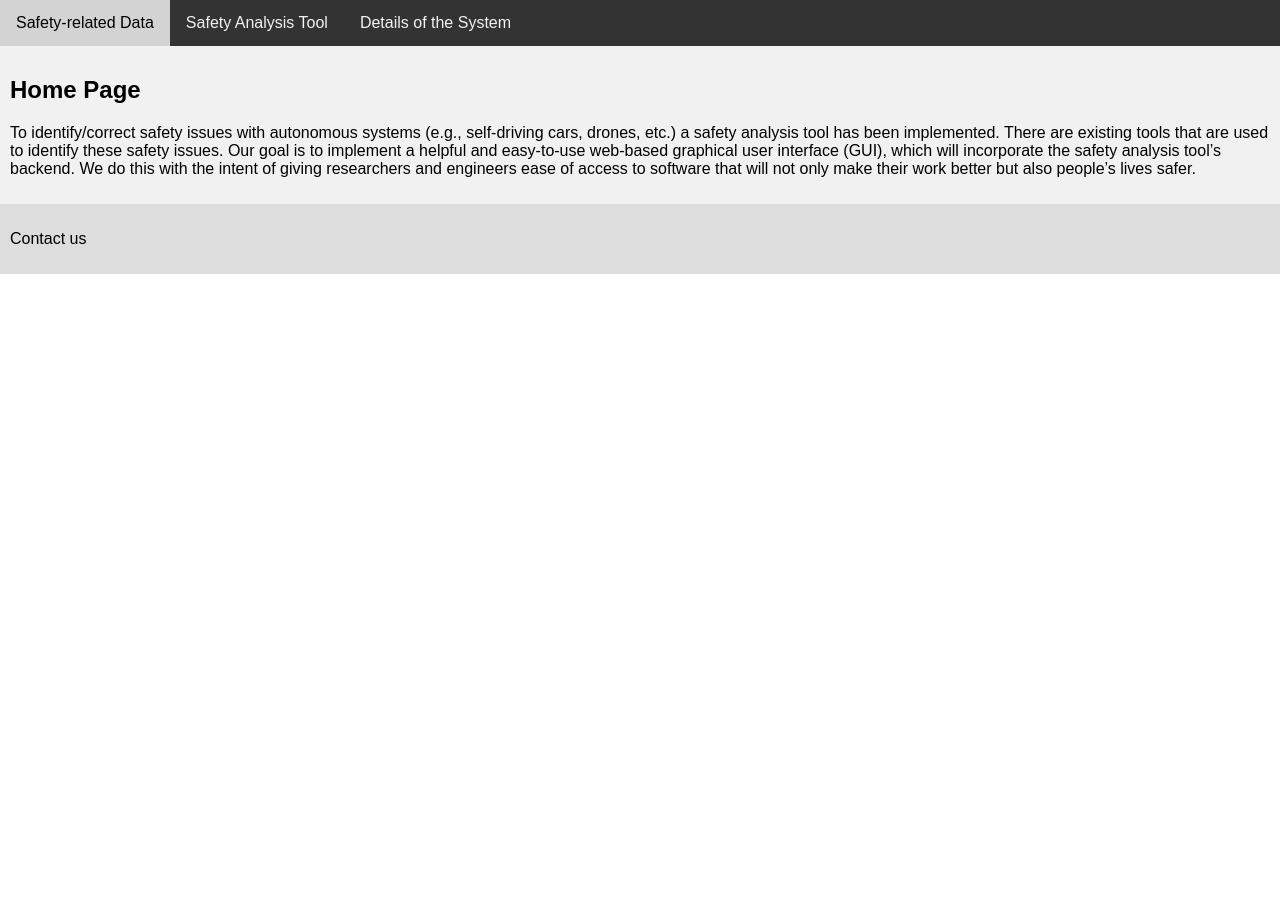
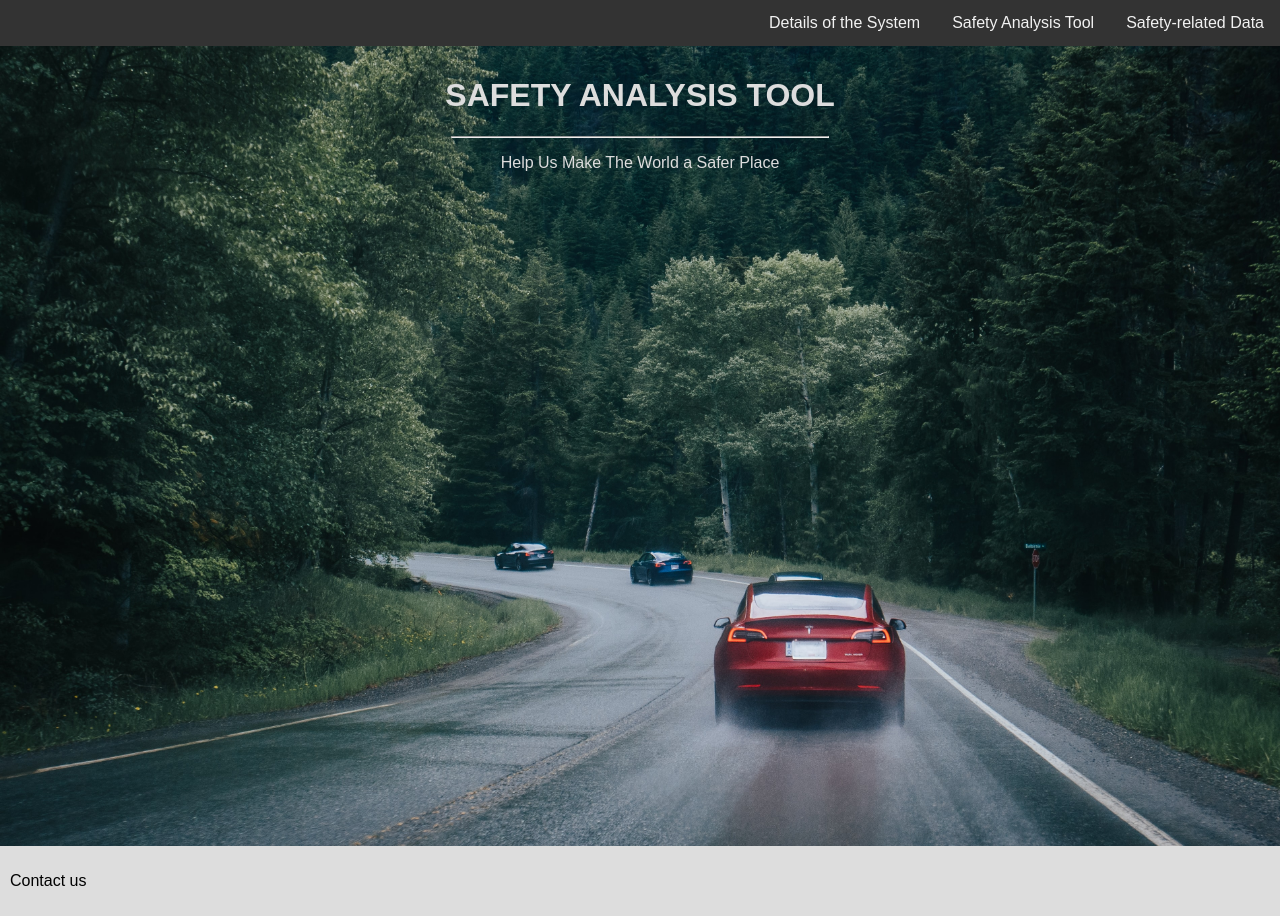
Before and after one commit to littleSky770/CapstoneProject, a Flask app: page / in a window 1280 px wide. Before the commit the page ends 274 px from the top, so only its background shows below. Run offline with Flask 2, Linux system fonts and the light colour scheme.

Commit message:
added/edited home page

```diff
--- a/proj/templates/index.html
+++ b/proj/templates/index.html
@@ -23,7 +23,7 @@
 
             /* Style the topnav links */
             .topnav a {
-                float: left;
+                float: right;
                 display: block;
                 color: #f2f2f2;
                 text-align: center;
@@ -41,6 +41,22 @@
             .content {
                 background-color: #f1f1f1;
                 padding: 10px;
+                background-image: url("Background.jpg");
+                height: 100vh;
+                background-size: cover;
+                background-position: center center;
+            }
+            .content h1{
+                color: #ddd;
+                text-align: center;
+
+            }
+            .content p{
+                text-align: center;
+                color: #ddd;
+            }
+            .content hr{
+                width: 30%;
             }
 
             /* Style the footer */
@@ -58,8 +74,13 @@
         </div>
 
         <div class="content">
+            <h1>SAFETY ANALYSIS TOOL</h1>
+            <hr>
+            <p>Help Us Make The World a Safer Place </p>
+            <!--
             <h2>Home Page</h2>
             <p>To identify/correct safety issues with autonomous systems (e.g., self-driving cars, drones, etc.) a safety analysis tool has been implemented. There are existing tools that are used to identify these safety issues. Our goal is to implement a helpful and easy-to-use web-based graphical user interface (GUI), which will incorporate the safety analysis tool’s backend. We do this with the intent of giving researchers and engineers ease of access to software that will not only make their work better but also people’s lives safer.</p>
+            -->
         </div>
         <div class="footer">
             <p>Contact us</p>
```
Also changed, not shown: proj/templates/Background.jpg (added).
